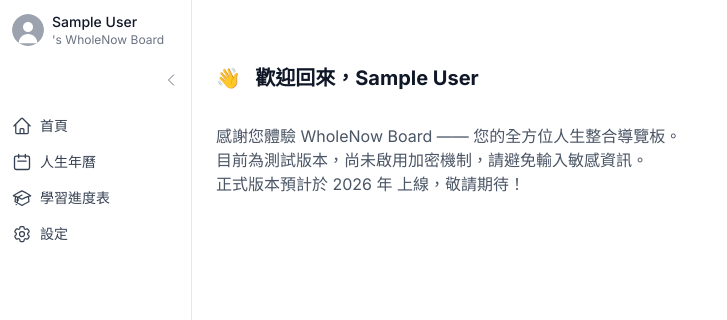
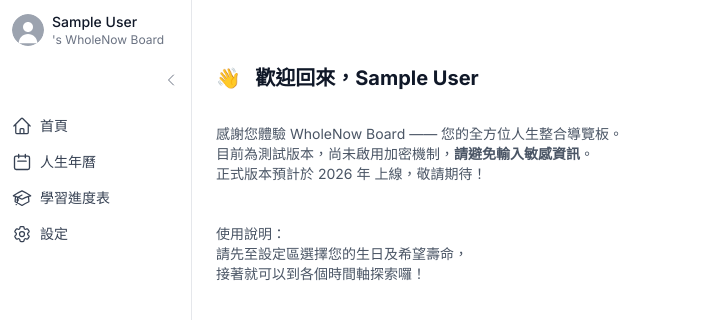
Before and after one commit to ameliaminmin/wholenow-board, a Next.js app: page /contentarea in a window 1280 px wide. Shown: the top 320 px of the page, without its empty margins (0-727 px from the left). Built offline with nearby package versions, Linux system fonts and the light colour scheme; no server answers; the database is empty; sample sign-in values are in the browser's storage.

Commit message:
添加使用說明

```diff
--- a/src/app/components/contentarea/Content.tsx
+++ b/src/app/components/contentarea/Content.tsx
@@ -38,11 +38,18 @@ export default function Content() {
                             👋 &nbsp; 歡迎回來，{user.displayName || user.email}<br />
 
                         </h1>
-                        <div className="text-gray-600 dark:text-gray-300">
+                        <div className="text-sm text-gray-600 dark:text-gray-300">
                             <p>
                                 感謝您體驗 WholeNow Board —— 您的全方位人生整合導覽板。<br />
-                                目前為測試版本，尚未啟用加密機制，請避免輸入敏感資訊。<br />
+                                目前為測試版本，尚未啟用加密機制，<b>請避免輸入敏感資訊</b>。<br />
                                 正式版本預計於 2026 年 上線，敬請期待！<br />
+
+                                <br />
+                                <br />
+                                使用說明：<br />
+                                請先至設定區選擇您的生日及希望壽命，<br />
+                                接著就可以到各個時間軸探索囉！<br />
+
 
                             </p>
                         </div>
```
